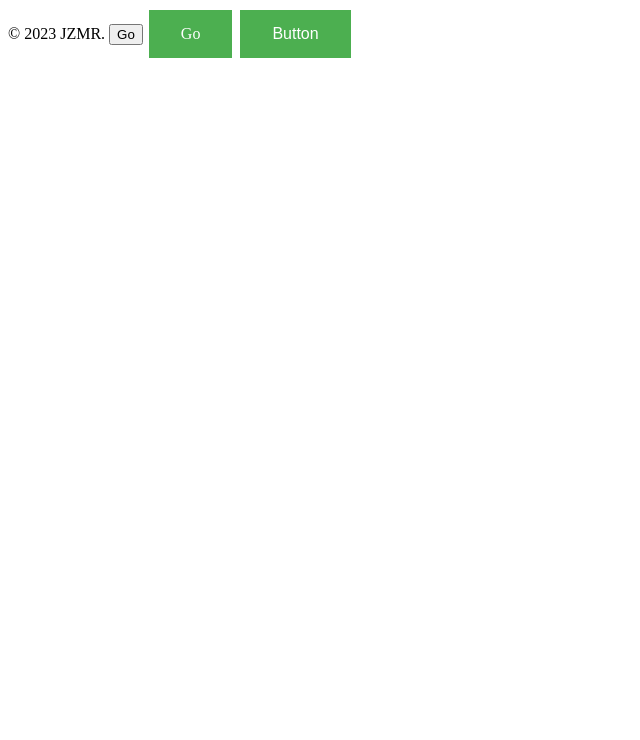
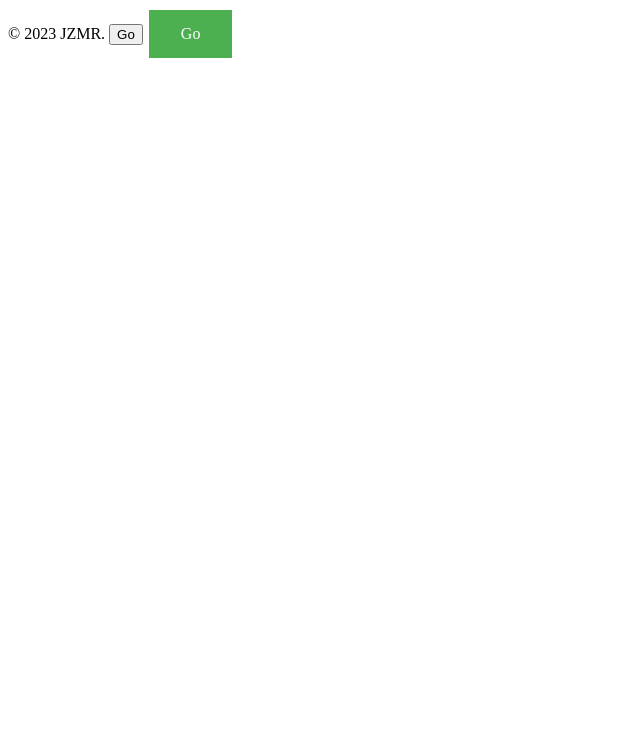
Before and after one commit to jzmrofficial/idk, a plain HTML site: page index.html in a window 1280 px wide. Shown: the part 60-800 px from the top of the page, without its empty margins (0-640 px from the left). Drawn offline with Linux system fonts and the light colour scheme.

Commit message:
Update index.html

```diff
--- a/index.html
+++ b/index.html
@@ -27,7 +27,6 @@
 <body>
 
 <a href="https://www.jzmr.cf" class="button">Go</a>
-<button class="button">Button</button>
 
 </body>
 </html>
```
